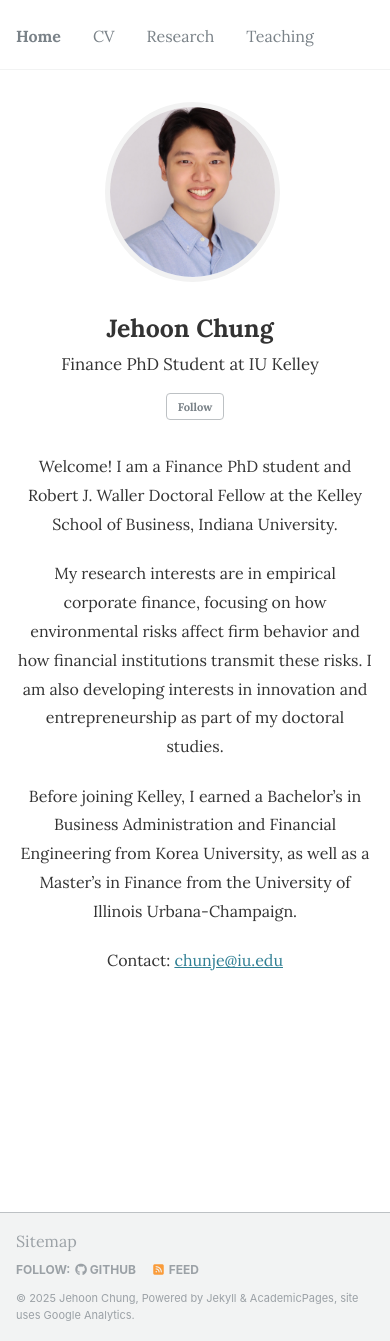
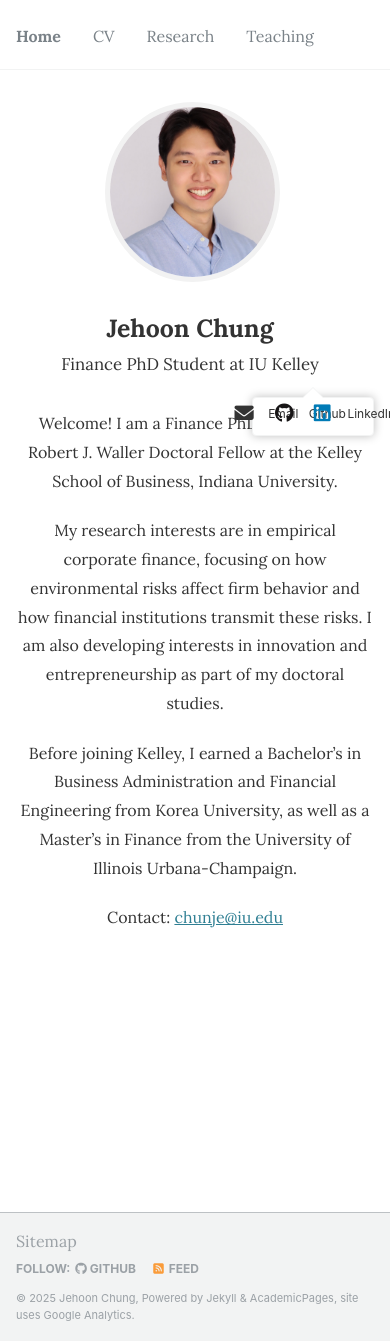
Before and after one commit to JehoonChung/jehoonchung.github.io, a Jekyll site: the page built from _pages/about.md, in a window 390 px wide and 1341 px high. Built offline with Jekyll 4.4.1, drawn with Linux system fonts in a browser that asks for light colours.

Commit message:
Update _custom.scss

```diff
--- a/_sass/_custom.scss
+++ b/_sass/_custom.scss
@@ -118,3 +118,47 @@
     max-width: 100% !important;
   }
 }
+/* ============================
+   Mobile: show icons, hide button
+   ============================ */
+@media screen and (max-width: 768px) {
+  /* Hide the "Follow" button */
+  .author__urls-wrapper .btn--inverse,
+  .author__urls-wrapper button.btn--inverse {
+    display: none !important;
+  }
+
+  /* Make the icons list always visible and centered */
+  .author__urls-wrapper .social-icons,
+  .author__urls-wrapper .author__urls.social-icons,
+  .author__urls-wrapper ul.author__urls.social-icons {
+    display: flex !important;
+    flex-wrap: wrap !important;
+    justify-content: center !important;
+    gap: 0.75rem !important;
+    margin: 0.25rem 0 0 !important;
+    padding: 0 !important;
+    list-style: none !important;
+  }
+
+  /* Tighten list item spacing on mobile */
+  .author__urls-wrapper .social-icons li {
+    margin: 0 !important;
+  }
+
+  /* Make tap targets comfy */
+  .author__urls-wrapper .social-icons a {
+    display: inline-flex !important;
+    align-items: center !important;
+    justify-content: center !important;
+    width: 2rem !important;
+    height: 2rem !important;
+    text-decoration: none !important;
+  }
+
+  /* Slightly larger icon size on mobile */
+  .author__urls-wrapper .social-icons i {
+    font-size: 1.2rem !important;
+    line-height: 1 !important;
+  }
+}
```
